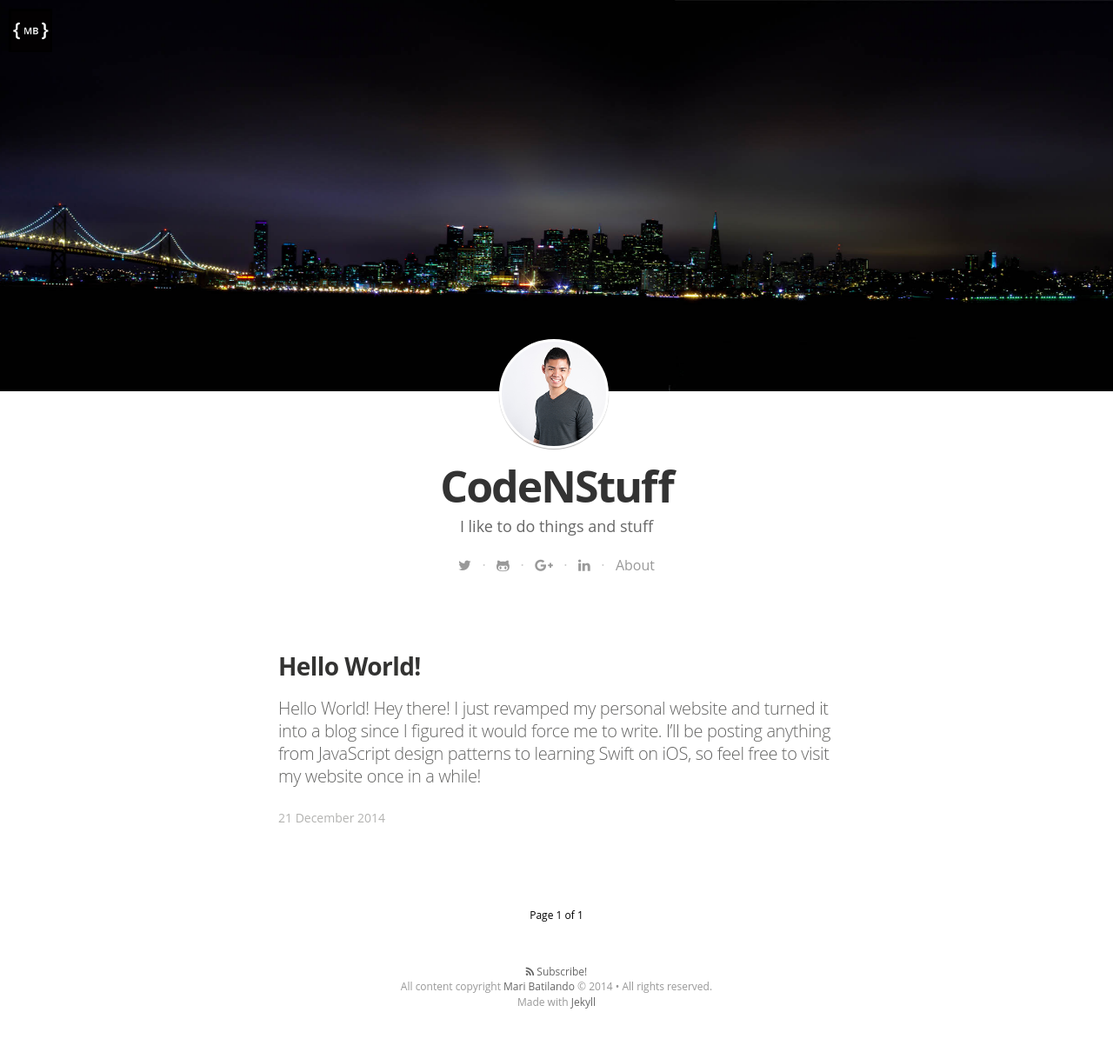
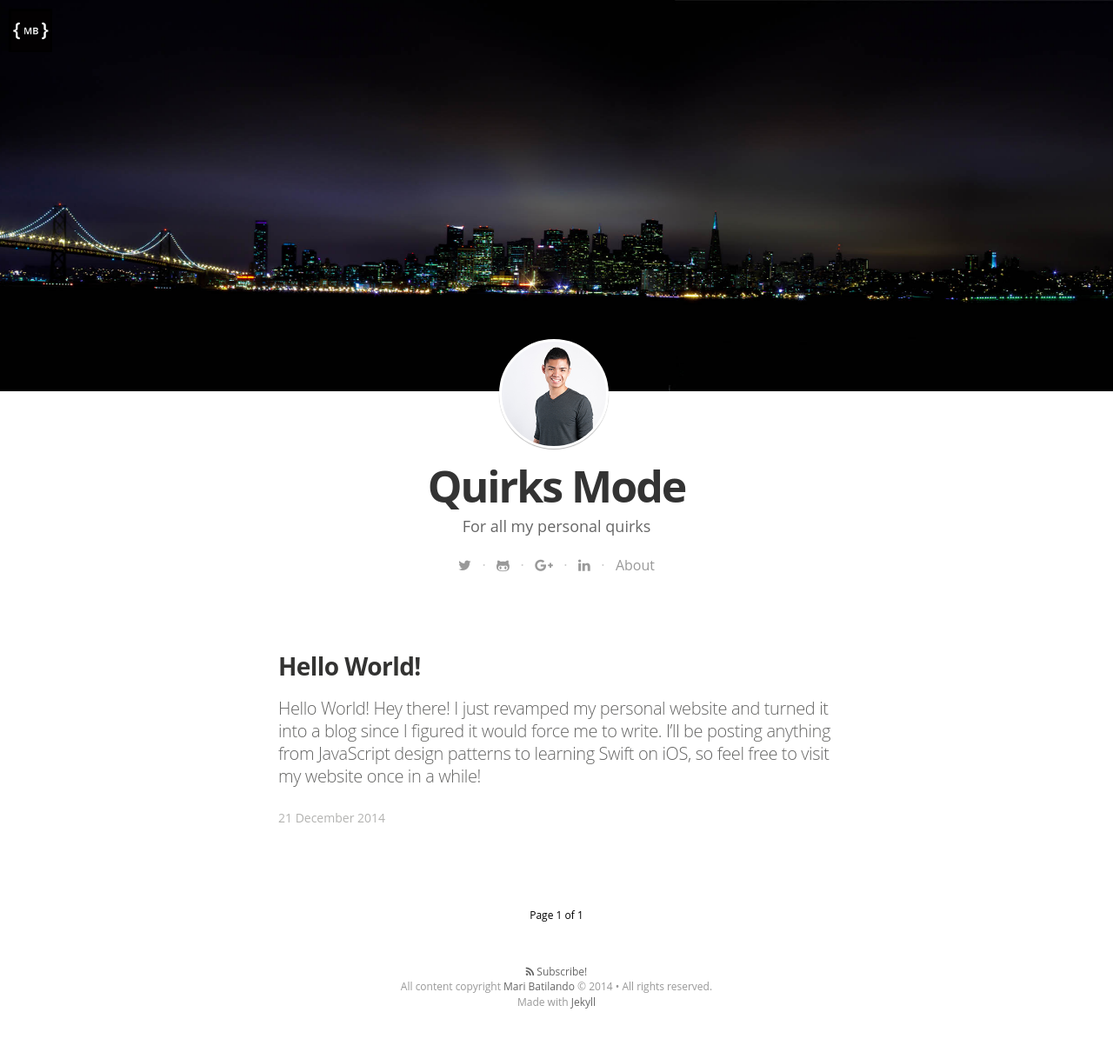
Before and after one commit to cal-a-mari/mbatilando.github.io, a Jekyll site: the page built from index.html, in a window 1280 px wide. Shown: the whole page at 87% size. Built offline with Jekyll 4.4.1, drawn with Linux system fonts in a browser that asks for light colours; nearby versions of some CDN libraries; some web fonts are replaced; Markdown is read by kramdown in place of the engine named in the settings; the list of posts is cut into pages by our own code.

Commit message:
Edit blog title and subheadline

```diff
--- a/_config.yml
+++ b/_config.yml
@@ -3,11 +3,11 @@ markdown: redcarpet
 highlighter: pygments
 
 # Site settings
-title: "CodeNStuff"
+title: "Quirks Mode"
 description: > # this means to ignore newlines until "email:"
-   I like to do things and stuff
+   For all my personal quirks
 
-email: a-mail@mail.mail
+email: mari.batilando@gmail.com
 #blog logo
 logo: "/assets/images/df_logo.jpg"
 # blog cover
```
